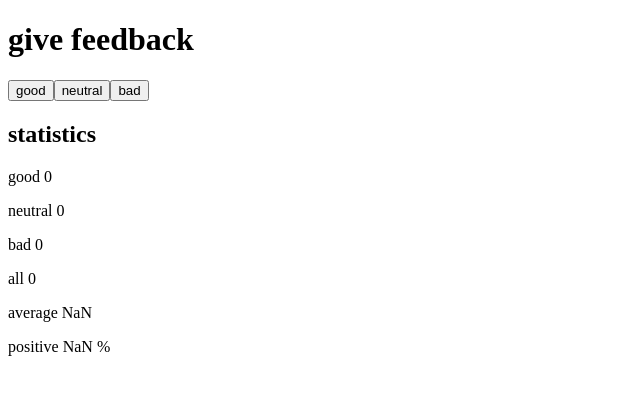
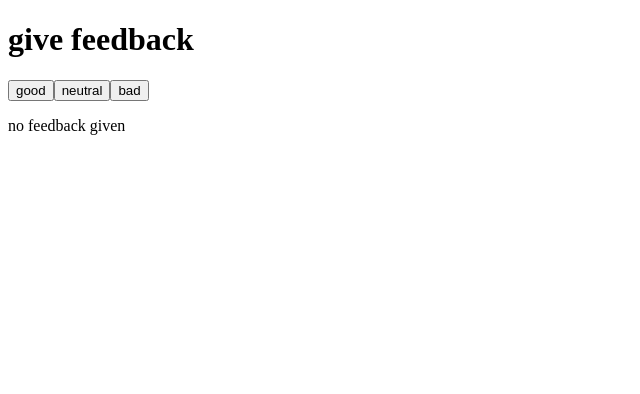
Before and after one commit to TorreEgger/fullstack, a React (Vite) app in the folder osa1/unicafe/: page / in a window 1280 px wide. Shown: the top 394 px of the page, without its empty margins (0-640 px from the left). Built offline with nearby package versions, Linux system fonts and the light colour scheme.

Commit message:
unicafe step 4

```diff
--- a/osa1/unicafe/src/App.jsx
+++ b/osa1/unicafe/src/App.jsx
@@ -1,7 +1,17 @@
 import { useState } from 'react'
 
 
+
+
 const Statistics = (props) => {
+  if (props.total === 0) {
+  return (
+    <div>
+      <p>no feedback given</p>
+    </div>
+  )
+  }
+
   return (
     <div>
       <h2>statistics</h2>
@@ -13,6 +23,7 @@ const Statistics = (props) => {
       <p>positive {(props.good/props.total)*100} %</p>
     </div>
   )
+
 }
 
 
```
